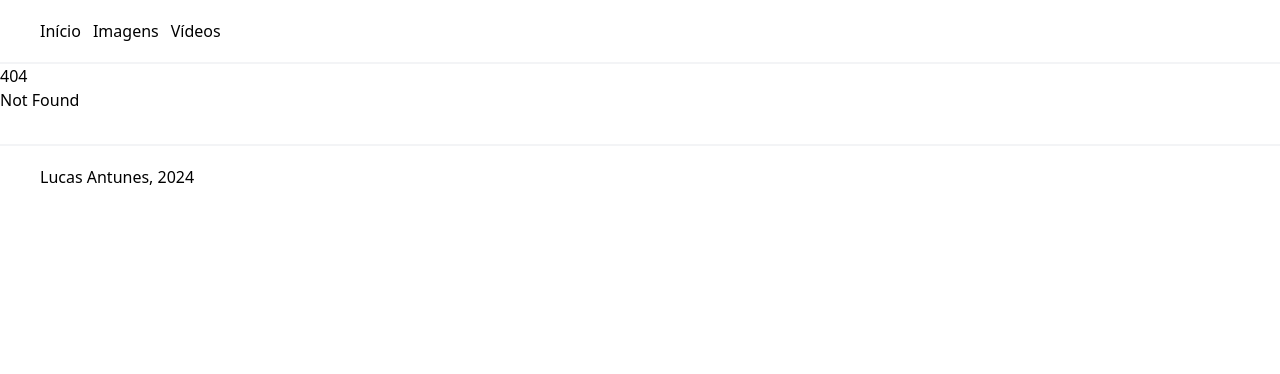
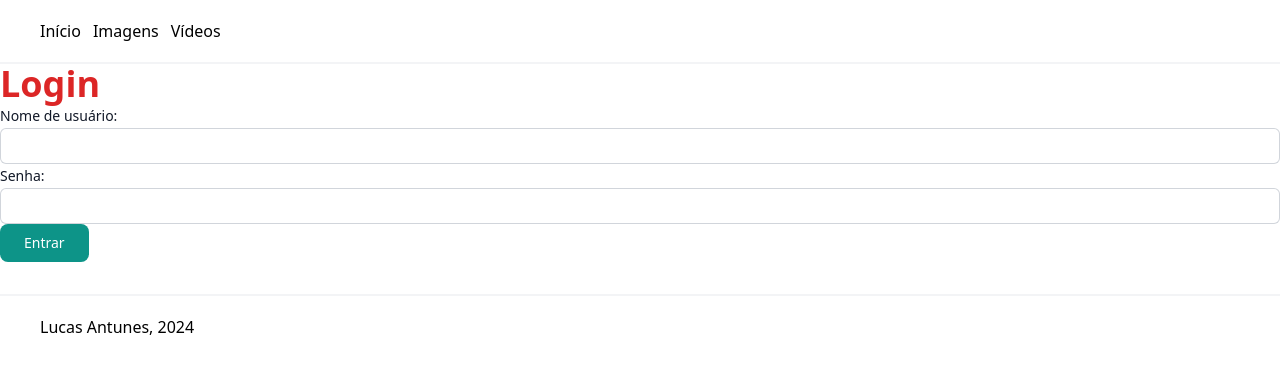
Before and after one commit to LucasAntunesDev/media_upload_system, a SvelteKit app in the folder client/: page /login in a window 1280 px wide. Before the commit this address had no page. Shown: the top 374 px of the page. Built offline with nearby package versions, Linux system fonts and the light colour scheme.

Commit message:
feat: autenticação JWT

```diff
--- /dev/null
+++ b/client/src/routes/login/+page.svelte
@@ -0,0 +1,33 @@
+<script>
+  let username = ''
+  let password = ''
+
+  const handleLogin = () => {
+    // Lógica para autenticar o usuário
+    console.log('Usuário:', username, 'Senha:', password)
+  }
+</script>
+
+<main>
+  <h1 class="text-red-600 text-4xl font-bold">Login</h1>
+  <form on:submit|preventDefault={handleLogin}>
+    <label class="block text-sm font-medium leading-6 text-gray-900">
+      Nome de usuário:
+      <input
+        type="text"
+        bind:value={username}
+        class="block w-full rounded-md border-0 py-1.5 pl-7 pr-20 text-gray-900 ring-1 ring-inset ring-gray-300 placeholder:text-gray-400 focus:ring-2 focus:ring-inset focus:ring-secondary sm:text-sm sm:leading-6 outline-none" />
+    </label>
+    <label class="block text-sm font-medium leading-6 text-gray-900">
+      Senha:
+      <input
+        type="password"
+        bind:value={password}
+        class="block w-full rounded-md border-0 py-1.5 pl-7 pr-20 text-gray-900 ring-1 ring-inset ring-gray-300 placeholder:text-gray-400 focus:ring-2 focus:ring-inset focus:ring-secondary sm:text-sm sm:leading-6 outline-none" />
+    </label>
+    <button
+      type="submit"
+      class="h-fit px-6 py-3 bg-teal-600 hover:bg-teal-700 rounded-lg justify-center items-center gap-2 inline-flex text-white disabled:bg-primary/50 leading-none text-sm capitalize transition ease-in-out duration-300"
+      >Entrar</button>
+  </form>
+</main>
```
